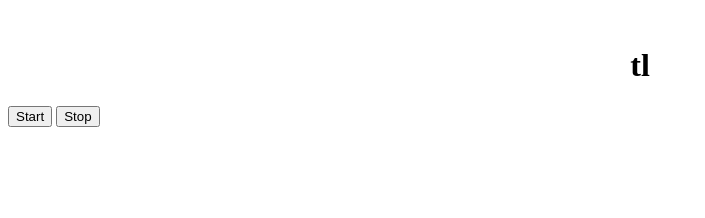
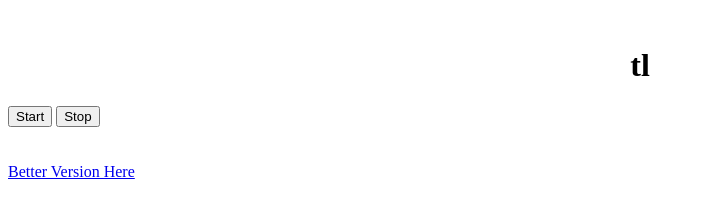
Before and after one commit to iamsonukushwaha/tl, a plain HTML site: page index.html in a window 1280 px wide. Shown: the whole page, without its empty margins (0-705 px from the left). Drawn offline with Linux system fonts and the light colour scheme.

Commit message:
Update index.html

```diff
--- a/index.html
+++ b/index.html
@@ -19,6 +19,11 @@
         <button id="stop">Stop</button>
 
 
+        <br> <br> <br>
+
+        <a href="https://flyingsonu122.github.io/tl/tl.html">Better Version Here</a>
+
+
         <script src="./tl.js"></script>
 
     </body>
```
